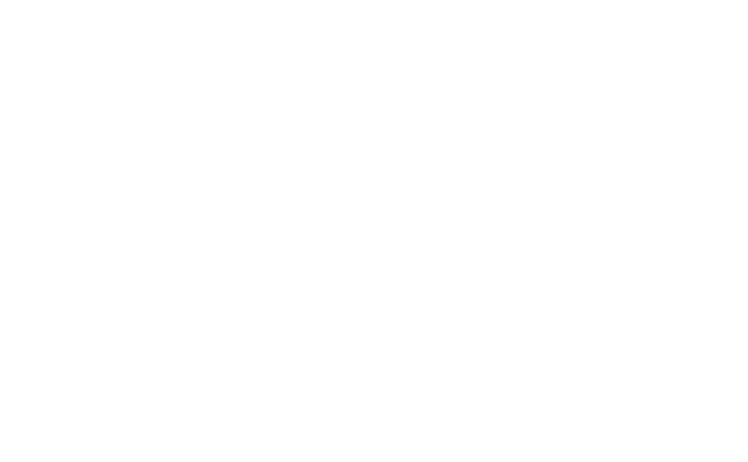
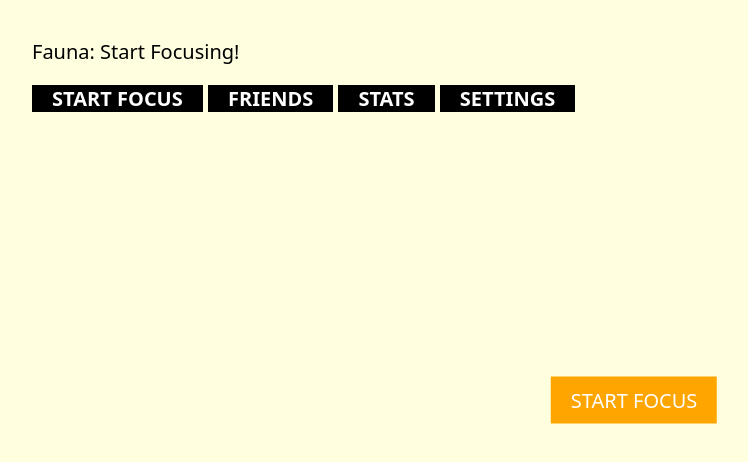
Before and after one commit to arjuns-18/cv-warriorsISY, a plain HTML site: page index.html in a window 1280 px wide. Shown: the whole page, without its empty margins (6-754 px from the left). Drawn offline with Linux system fonts and the light colour scheme.

Commit message:
indehf wfa f
index.html and stuff

```diff
--- /dev/null
+++ b/focusStyel.css
@@ -0,0 +1,46 @@
+nav ul li {
+    display: inline;
+}
+
+nav ul {
+    margin-top: 5px;
+    font-weight: bold;
+    float: left;
+    width: 60%;
+    margin: 0;
+    padding: 0;
+    list-style-type: none;
+}
+
+nav ul li a {
+    text-decoration: none;
+    padding: 0 20px;
+    background: black;
+    color: white;
+    text-transform: uppercase;
+}
+
+#title{
+
+}
+
+
+
+body{
+    background-color: lightyellow;
+    font-family: system-ui, -apple-system, BlinkMacSystemFont, 'Segoe UI', Roboto, Oxygen, Ubuntu, Cantarell, 'Open Sans', 'Helvetica Neue', sans-serif;
+    font-size: 15pt;
+    padding: 10px 30px 5px;
+}
+
+#startFocusing{
+    text-decoration: none;
+    padding: 10px 20px;
+    background: orange;
+    color: white;
+    text-transform: uppercase;
+    position: absolute;
+    top: 50%;
+    left: 50%;
+    transform: translate(-50%, -50%);
+}
--- a/index.html
+++ b/index.html
@@ -7,16 +7,29 @@
     <head>
         <meta charset="utf-8">
         <meta http-equiv="X-UA-Compatible" content="IE=edge">
-        <title></title>
+        <title>Fauna</title>
         <meta name="description" content="">
         <meta name="viewport" content="width=device-width, initial-scale=1">
-        <link rel="stylesheet" href="">
+        <link rel="stylesheet" href="focusStyel.css">
     </head>
     <body>
-        <!--[if lt IE 7]>
-            <p class="browsehappy">You are using an very <strong>outdated</strong> browser. Please <a href="#">upgrade your browser</a> to improve your experience.</p>
-        <![endif]-->
+        <header>
+            <nav>
+                <p id="title">Fauna: Start Focusing!</p>
+                <ul>
+                    <li><a href="index.html">Start Focus</a></li>
+                    <li><a href="friends.html">Friends</a></li>
+                    <li><a href="stats.html">Stats</a></li>
+                    <li><a href="settings.html">Settings</a></li>
+                </ul>
+            </nav>
+        </header>
 
-        <script src="" async defer></script>
+        <main>
+            <article>
+                <a id = "startFocusing" href="timer.html">Start Focus</a>
+            </article>
+        </main>
+        <script src="script.js" async defer></script>
     </body>
 </html>
```
